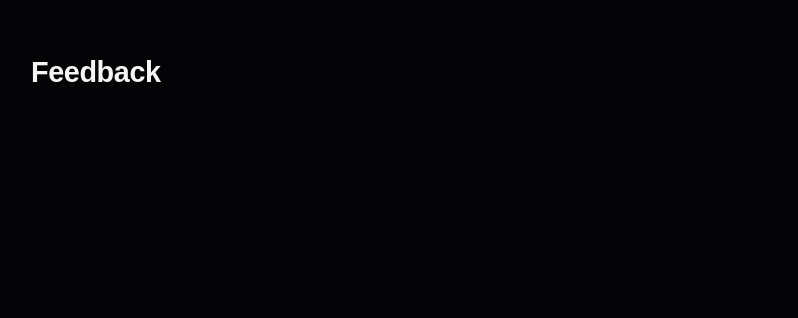
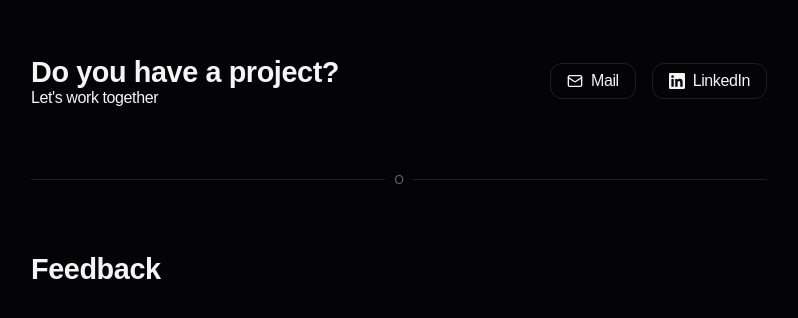
Before and after one commit to figueroaignacio/portfolio, a React (Vite) app: page / in a window 1280 px wide. Shown: the part 1465-1783 px from the top of the page, without its empty margins (241-1039 px from the left). Built offline with nearby package versions, Linux system fonts and the light colour scheme.

Commit message:
feat: adding call to action section

```diff
--- a/src/App.tsx
+++ b/src/App.tsx
@@ -2,6 +2,7 @@
 import { Footer } from "./components/Footer/Footer";
 import { Separator } from "./components/Separator/Separator";
 import { About } from "./sections/About/About";
+import { CallToAction } from "./sections/CallToAction/CallToAction";
 import { Experience } from "./sections/Experience/Experience";
 import { Feedback } from "./sections/Feedback/Feedback";
 import { Hero } from "./sections/Hero/Hero";
@@ -19,6 +20,8 @@ function App() {
       <About />
       <Experience />
       <Projects />
+      <CallToAction />
+      <Separator />
       <Feedback />
       <Skills />
       <Footer />
--- a/src/components/Contacts/Contacts.module.css
+++ b/src/components/Contacts/Contacts.module.css
@@ -17,5 +17,6 @@
 }
 
 .contactItem:hover {
-  background-color: rgba(0, 0, 0, 0.3);
+  background-color: rgba(255, 255, 255, 0.1);
+  border: 1px solid transparent;
 }
--- a/src/locales/en/en.json
+++ b/src/locales/en/en.json
@@ -88,5 +88,9 @@
         "linkedInProfile": "https://www.linkedin.com/in/zroosen/"
       }
     ]
+  },
+  "callToAction": {
+    "title": "Do you have a project?",
+    "subtitle": "Let's work together"
   }
 }
--- a/src/locales/es/es.json
+++ b/src/locales/es/es.json
@@ -88,5 +88,9 @@
         "linkedInProfile": "https://www.linkedin.com/in/zroosen/"
       }
     ]
+  },
+  "callToAction": {
+    "title": "Tenés un proyecto?",
+    "subtitle": "Trabajemos juntos."
   }
 }
--- /dev/null
+++ b/src/sections/CallToAction/CallToAction.module.css
@@ -0,0 +1,32 @@
+.section {
+  display: flex;
+  align-items: center;
+  justify-content: space-between;
+  flex-wrap: wrap;
+  gap: 1rem;
+}
+
+.title {
+  font-weight: 700;
+  font-size: 1.8rem;
+}
+
+.buttonGroup {
+  display: flex;
+  gap: 1rem;
+}
+
+.button {
+  display: flex;
+  align-items: center;
+  gap: 0.5rem;
+  padding: 0.5rem 1rem;
+  border: 1px solid #201f1f;
+  border-radius: 0.75rem;
+  transition: filter 0.3s ease;
+}
+
+.button:hover {
+  background-color: rgba(255, 255, 255, 0.1);
+  border: 1px solid transparent;
+}
--- /dev/null
+++ b/src/sections/CallToAction/CallToAction.tsx
@@ -0,0 +1,34 @@
+// Components
+
+// i18n
+import { useTranslation } from "react-i18next";
+
+// Icons
+import { LinkedIn } from "../../icons/LinkedIn";
+import { Mail } from "../../icons/Mail";
+
+// Styles
+import styles from "./CallToAction.module.css";
+
+export function CallToAction() {
+  const { t } = useTranslation();
+
+  return (
+    <section className={styles.section}>
+      <div>
+        <h2 className={styles.title}>{t("callToAction.title")}</h2>
+        <h3>{t("callToAction.subtitle")}</h3>
+      </div>
+      <div className={styles.buttonGroup}>
+        <a href="" className={styles.button}>
+          <Mail />
+          Mail
+        </a>
+        <a href="" className={styles.button}>
+          <LinkedIn />
+          LinkedIn
+        </a>
+      </div>
+    </section>
+  );
+}
```
